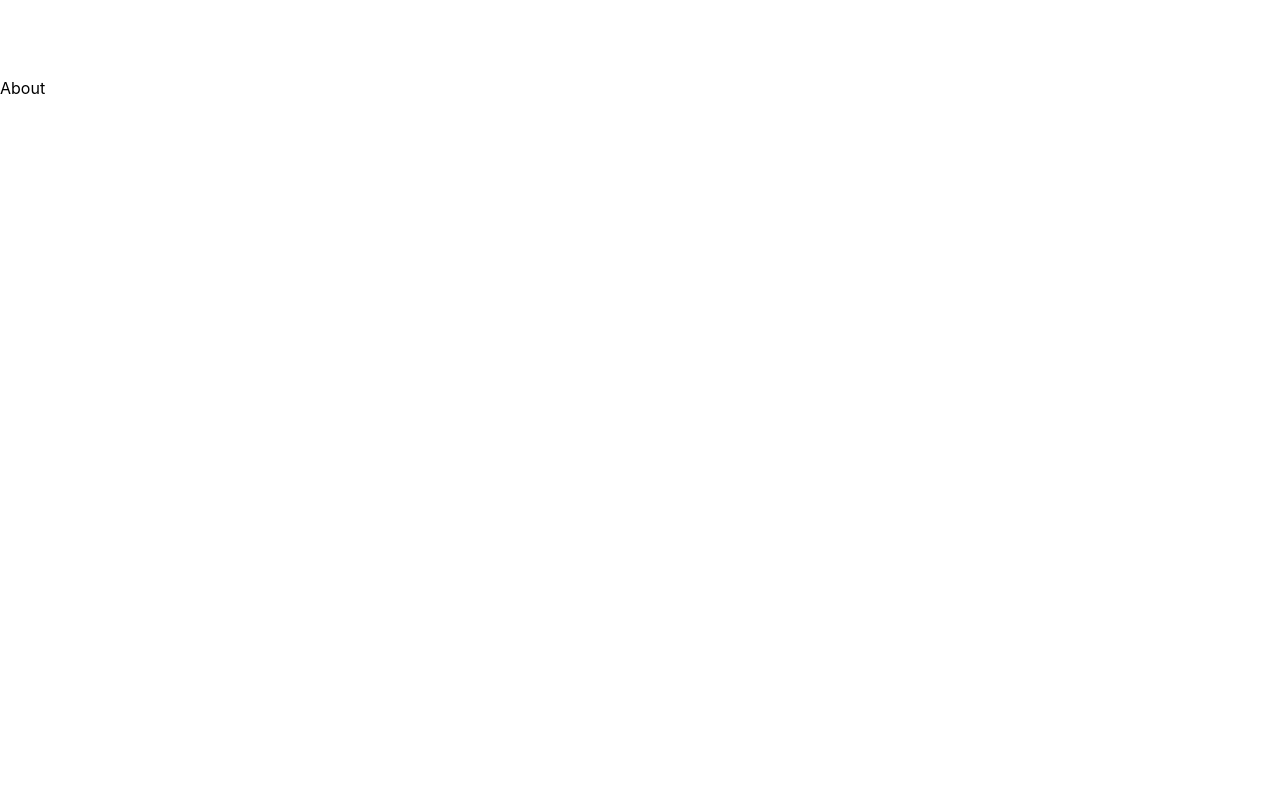
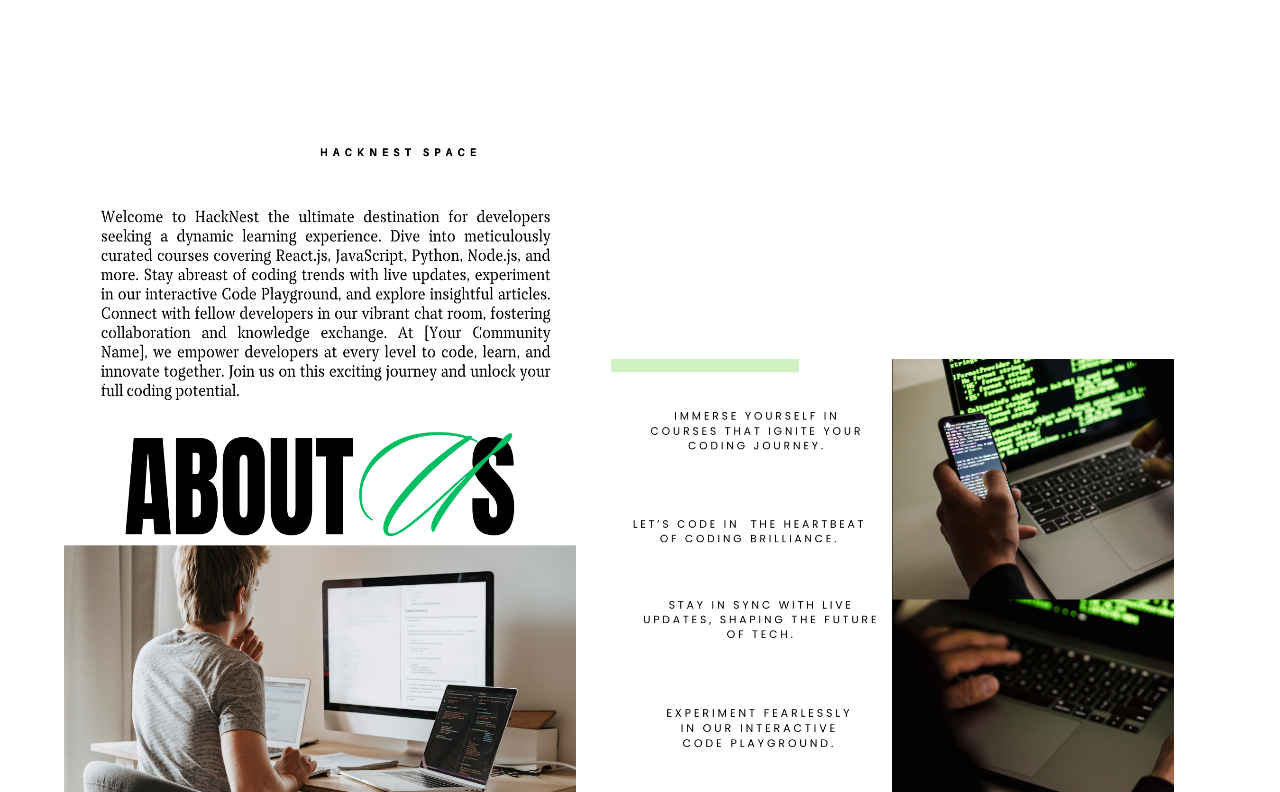
Before and after one commit to BahaaMahjoubyy/S-project-2, a React (Create React App) app in the folder Front-end/my-app/: page / in a window 1280 px wide. Shown: the part 908-1700 px from the top of the page. Before the commit the page ends 1006 px from the top, so only its background shows below. Built offline with nearby package versions, Linux system fonts and the light colour scheme.

Commit message:
about section

```diff
--- a/Front-end/my-app/src/App.css
+++ b/Front-end/my-app/src/App.css
@@ -1,7 +1,6 @@
 body{
 
     margin: 0;
-    overflow: hidden;
  background-color: #ffffff;
 
 }
@@ -39,3 +38,24 @@ body{
   margin-left: 13%;
   margin-top: 0%;
 }
+
+/* About.css */
+.about {
+  display: flex;
+  justify-content: space-between;
+}
+
+.about img {
+  width: 40%;
+  height: auto;
+  margin-left: 5%;
+  margin-bottom: 15%;
+  margin-top: 3%;
+
+}
+
+.about .ab2 img {
+  width: 80%;
+  height: auto;
+  margin-top: 40%;
+}
--- a/Front-end/my-app/src/App.js
+++ b/Front-end/my-app/src/App.js
@@ -1,16 +1,14 @@
-
 import React, { useState } from 'react';
 import About from './components/About.jsx';
 import News from './components/News.jsx';
 import '../src/App.css';
 import home from '../src/images/home.png';
 
-import Login from './components/Login.jsx';
-import SignIn from './components/SignIn.jsx';
+// import Login from './components/Login.jsx';
+// import SignIn from './components/SignIn.jsx';
+
 function App() {
-
   const [view, setView] = useState('Home');
-
 
   const changeView = (newView) => {
     setView(newView);
@@ -18,23 +16,23 @@ function App() {
 
   return (
     <div className="App">
-
       <nav className='navbar'>
         <h2 onClick={() => changeView('Home')}>Home</h2>
         <h2 onClick={() => changeView('CodesNews')}>Codes News</h2>
         <h2 onClick={() => changeView('Postes')}>Postes</h2>
         <h2 onClick={() => changeView('Chat')}>Chat</h2>
+        <h2 onClick={() => changeView('About')}>About</h2> {/* Update view to 'About' */}
         <h2 className="Login" onClick={() => changeView('Login')}>🔻 Login</h2>
-
-
-
       </nav>
 
       <hr></hr>
 
-      {view === 'Home' && <img className='home' src={home} alt="Home" />}
-
-      {view === 'Home' && <About />}
+      {view === 'Home' && (
+        <>
+          <img src={home} alt="Home" />
+          <About />
+        </>
+      )}
 
       {view === 'CodesNews' && <News view={view} />}
     </div>
--- a/Front-end/my-app/src/components/About.jsx
+++ b/Front-end/my-app/src/components/About.jsx
@@ -1,9 +1,18 @@
-import React from 'react'
+// About.jsx
+import React from 'react';
+import ab from '../images/ab.png';
+import ab2 from '../images/ab2.png';
+
 
 function About() {
   return (
-    <div>About</div>
-  )
+    <div className='about'>
+      <img src={ab} alt="About" />
+      <div className="ab2">
+        <img src={ab2} alt="About 2" />
+      </div>
+    </div>
+  );
 }
 
-export default About
+export default About;
```
Also changed, not shown: Front-end/my-app/src/images/ab.png (added), Front-end/my-app/src/images/ab2.png (added).
